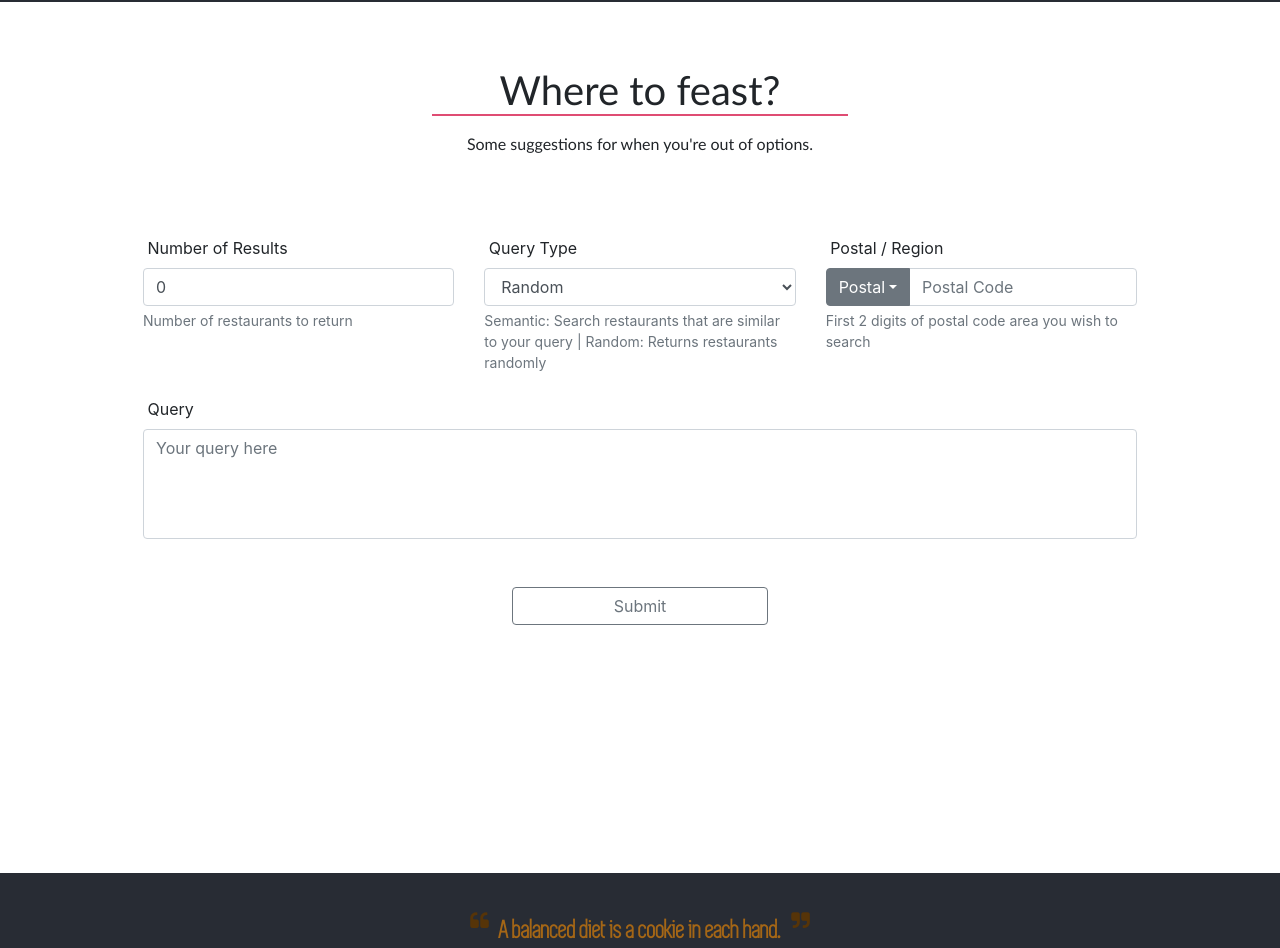
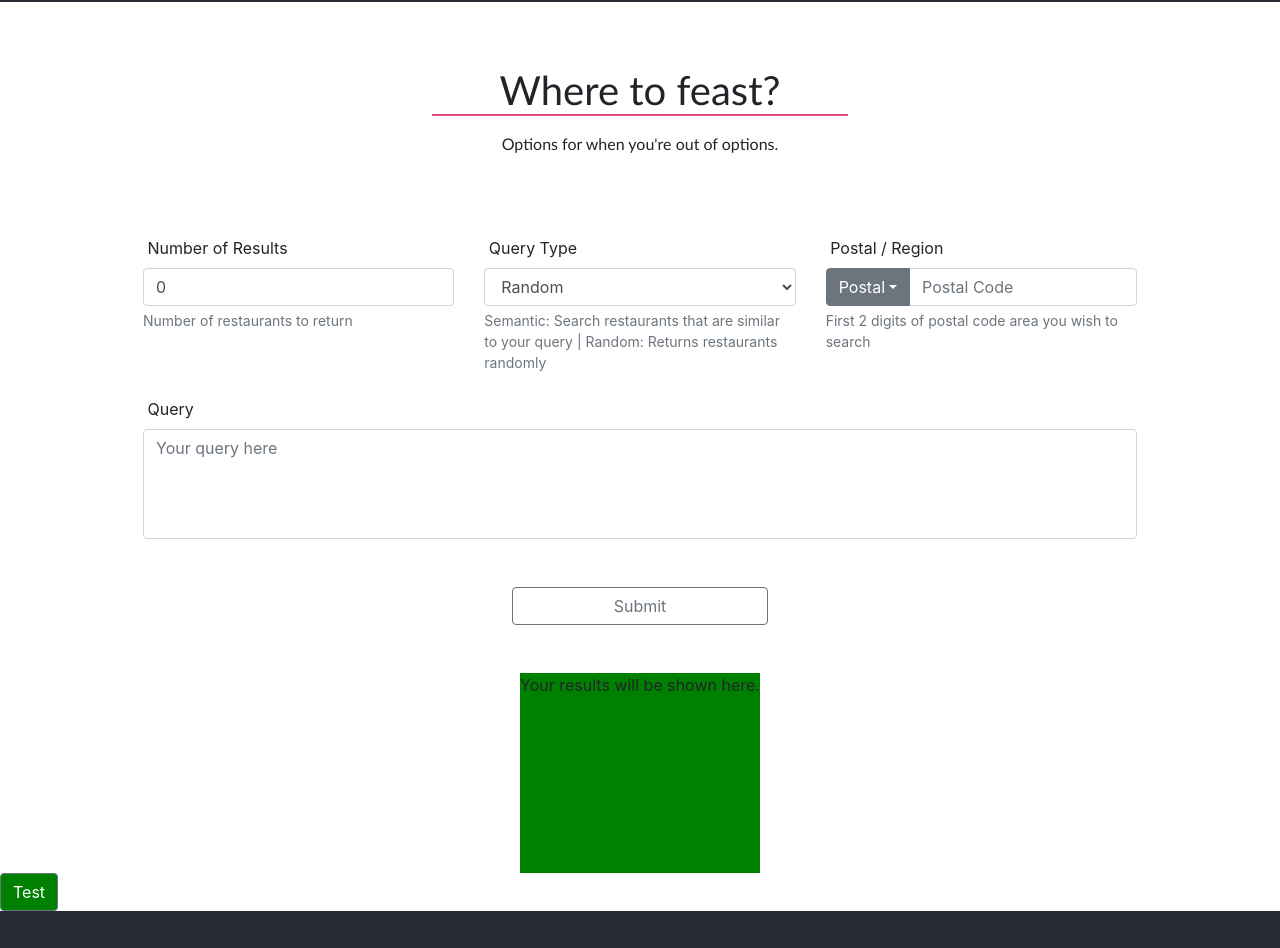
Before and after one commit to xfated/feasta, a React (Create React App) app: page / in a window 1280 px wide. Shown: the part 362-1310 px from the top of the page. Built offline with nearby package versions, Linux system fonts and the light colour scheme.

Commit message:
added different options while retrieving data

```diff
--- a/src/components/FoodFinder.css
+++ b/src/components/FoodFinder.css
@@ -9,3 +9,7 @@
 .header-underline{
     border-bottom: 2px solid var(--highlight)
 }
+
+.test {
+    background-color: green;
+}
--- a/src/components/FoodFinder.tsx
+++ b/src/components/FoodFinder.tsx
@@ -2,6 +2,7 @@ import React, { useState } from 'react';
 import './FoodFinder.css';
 import QueryForm from './QueryForm';
 import RestaurantInfo from './RestaurantInfo';
+import { Button, Spinner } from 'reactstrap';
 
 // Define interfaces for our results
 export interface QueryResult {
@@ -122,6 +123,31 @@ const FoodFinder = () => {
         return ''
     }
 
+    // const [queryDisplay, setQueryDisplay] =
+    const QueryDisplay = () => {
+        if (queryStatus === 'Success' && results != null) {
+            return (
+                <RestaurantInfo results={results}/>
+            )
+        }
+        if (queryStatus === 'Loading') {
+            return (
+                <div>
+                    <Spinner style={{ width: '3rem', height: '3rem' }} />
+                </div>
+            )
+        }
+        if (queryStatus === 'Failed') {
+            return (
+                <div>
+                    <p>Failed</p>
+                </div>
+            )
+        }
+        return (<div className="placeholder test">
+                    <p>Your results will be shown here.</p>
+                </div>)
+    }
     return(
         <>
             <div className="divider"></div>
@@ -129,22 +155,23 @@ const FoodFinder = () => {
                 <div className="col-12 flex flex-horizontal-center mb-3">
                     <h1 className="mb-0 col-6 col-sm-4 header-underline">Where to feast?</h1>
                 </div>
-                <p>Some suggestions for when you're out of options.</p>
+                <p>Options for when you're out of options.</p>
             </div>
             <div className="query-container pb-5">
                 <QueryForm handleQuery={handleQuery}/>
             </div>
-            {/* <Button onClick={() => {
+            <div className="flex flex-horizontal-center">
+                <QueryDisplay />
+            </div>
+            <Button style={{backgroundColor:'green', zIndex:1}}onClick={() => {
                     if (results === null){
                         console.log("it is null");
                     }
                     console.log(results);
+                    console.log(queryStatus);
                     }}>
                 Test
-            </Button> */}
-            { (queryStatus === 'Success' && results != null) ?
-                <RestaurantInfo results={results}/> :
-                <div className="placeholder"></div>}
+            </Button>
         </>
     )
 }
```
